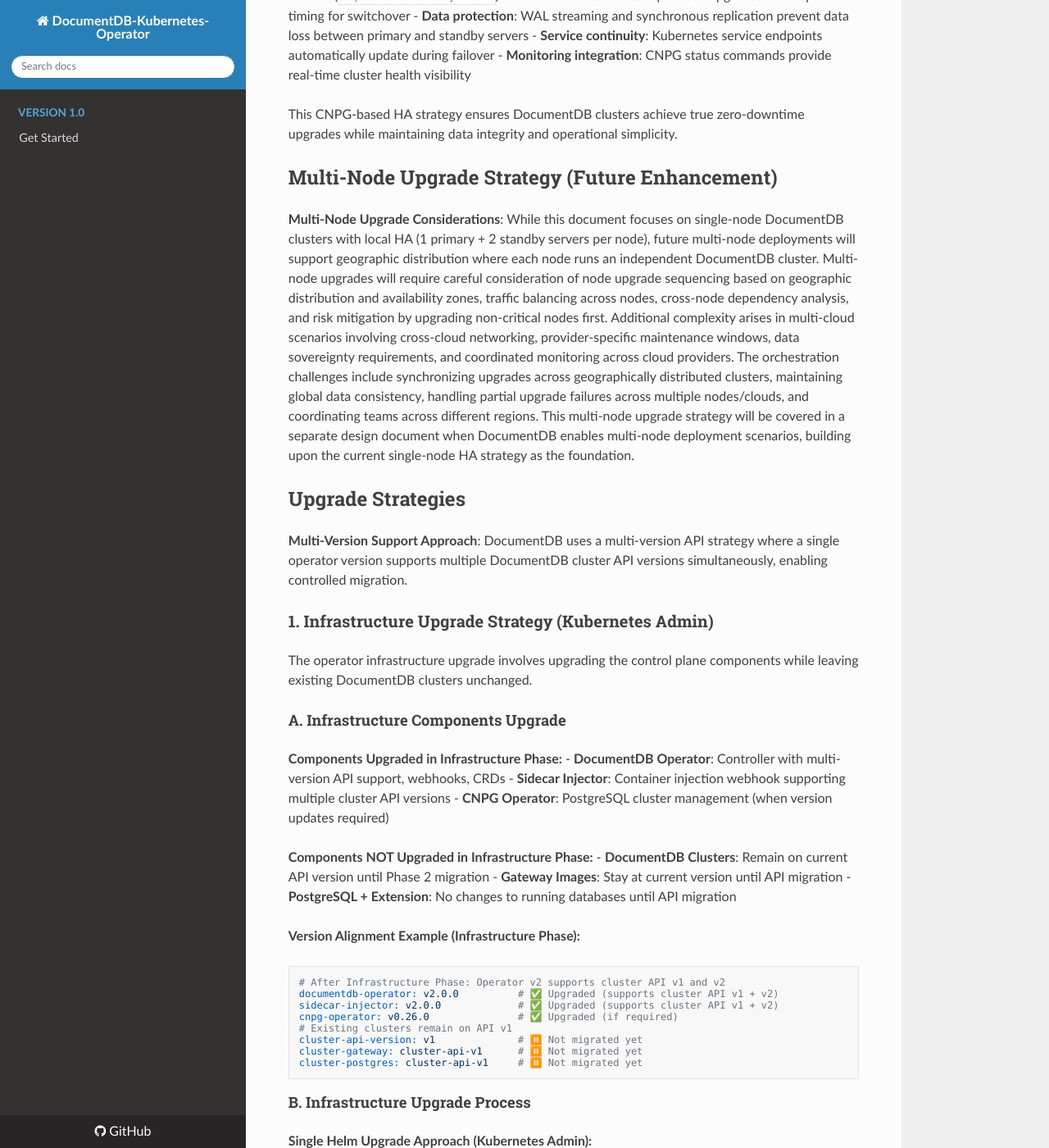
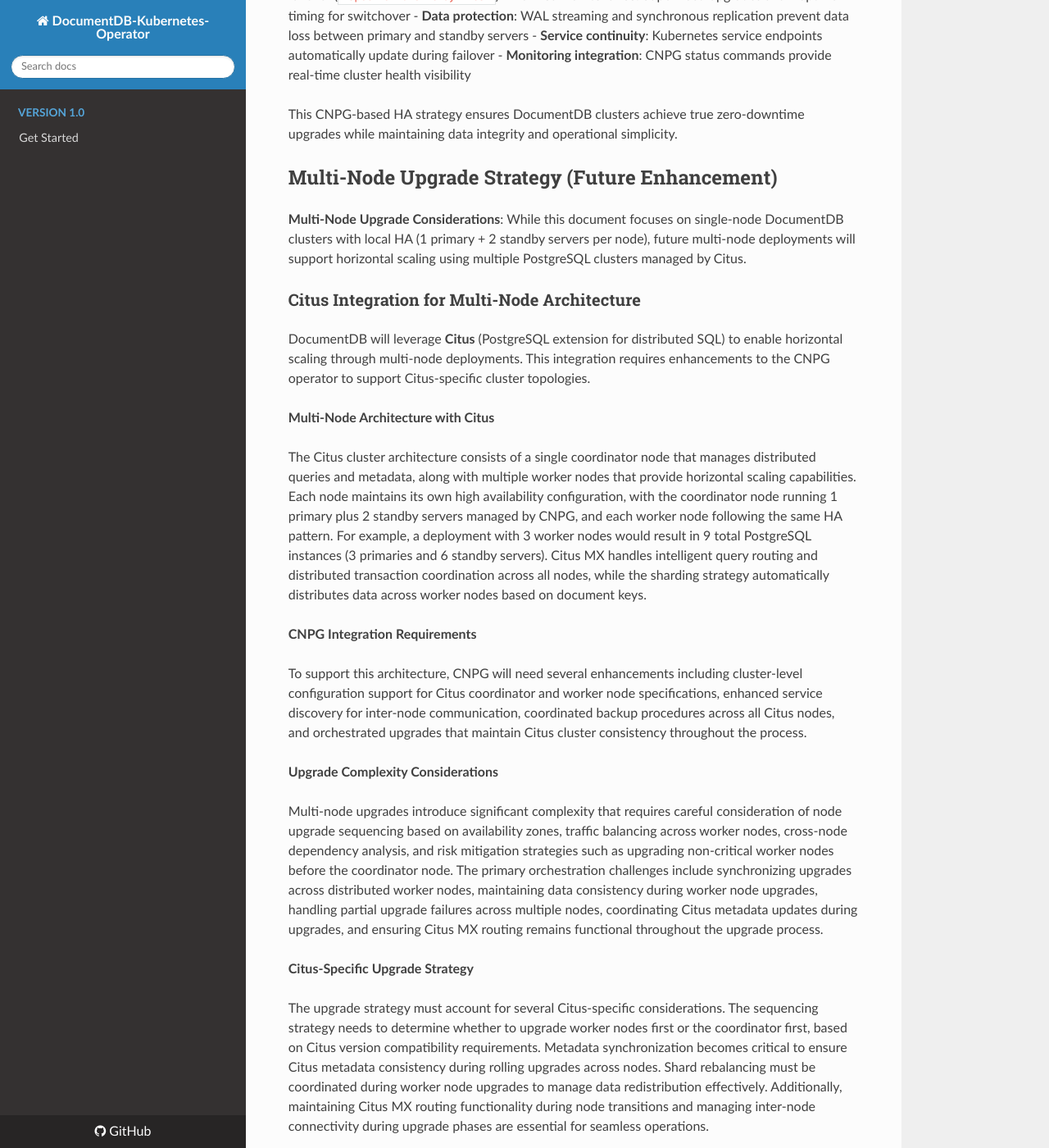
Before and after one commit to microsoft/documentdb-kubernetes-operator, an MkDocs documentation site: the page built from docs/designs/upgrade-design/upgrade-design-doc.md, in a window 1280 px wide and 1400 px high, scrolled down 9980 px. Shown: the whole window at 82% size. Built offline with MkDocs 1.6.1, drawn with Linux system fonts in a browser that asks for light colours; nearby versions of some CDN libraries; some of the changed text lies outside the part shown.

Commit message:
Modify multi-node and multi-region section
Signed-off-by: Rayhan Hossain <rhossain@microsoft.com>

```diff
--- a/docs/designs/upgrade-design/upgrade-design-doc.md
+++ b/docs/designs/upgrade-design/upgrade-design-doc.md
@@ -347,7 +347,34 @@
 
 ## Multi-Node Upgrade Strategy (Future Enhancement)
 
-**Multi-Node Upgrade Considerations**: While this document focuses on single-node DocumentDB clusters with local HA (1 primary + 2 standby servers per node), future multi-node deployments will support geographic distribution where each node runs an independent DocumentDB cluster. Multi-node upgrades will require careful consideration of node upgrade sequencing based on geographic distribution and availability zones, traffic balancing across nodes, cross-node dependency analysis, and risk mitigation by upgrading non-critical nodes first. Additional complexity arises in multi-cloud scenarios involving cross-cloud networking, provider-specific maintenance windows, data sovereignty requirements, and coordinated monitoring across cloud providers. The orchestration challenges include synchronizing upgrades across geographically distributed clusters, maintaining global data consistency, handling partial upgrade failures across multiple nodes/clouds, and coordinating teams across different regions. This multi-node upgrade strategy will be covered in a separate design document when DocumentDB enables multi-node deployment scenarios, building upon the current single-node HA strategy as the foundation.
+**Multi-Node Upgrade Considerations**: While this document focuses on single-node DocumentDB clusters with local HA (1 primary + 2 standby servers per node), future multi-node deployments will support horizontal scaling using multiple PostgreSQL clusters managed by Citus.
+
+### Citus Integration for Multi-Node Architecture
+
+DocumentDB will leverage **Citus** (PostgreSQL extension for distributed SQL) to enable horizontal scaling through multi-node deployments. This integration requires enhancements to the CNPG operator to support Citus-specific cluster topologies.
+
+**Multi-Node Architecture with Citus**
+
+The Citus cluster architecture consists of a single coordinator node that manages distributed queries and metadata, along with multiple worker nodes that provide horizontal scaling capabilities. Each node maintains its own high availability configuration, with the coordinator node running 1 primary plus 2 standby servers managed by CNPG, and each worker node following the same HA pattern. For example, a deployment with 3 worker nodes would result in 9 total PostgreSQL instances (3 primaries and 6 standby servers). Citus MX handles intelligent query routing and distributed transaction coordination across all nodes, while the sharding strategy automatically distributes data across worker nodes based on document keys.
+
+**CNPG Integration Requirements**
+
+To support this architecture, CNPG will need several enhancements including cluster-level configuration support for Citus coordinator and worker node specifications, enhanced service discovery for inter-node communication, coordinated backup procedures across all Citus nodes, and orchestrated upgrades that maintain Citus cluster consistency throughout the process.
+
+**Upgrade Complexity Considerations**
+
+Multi-node upgrades introduce significant complexity that requires careful consideration of node upgrade sequencing based on availability zones, traffic balancing across worker nodes, cross-node dependency analysis, and risk mitigation strategies such as upgrading non-critical worker nodes before the coordinator node. The primary orchestration challenges include synchronizing upgrades across distributed worker nodes, maintaining data consistency during worker node upgrades, handling partial upgrade failures across multiple nodes, coordinating Citus metadata updates during upgrades, and ensuring Citus MX routing remains functional throughout the upgrade process.
+
+**Citus-Specific Upgrade Strategy**
+
+The upgrade strategy must account for several Citus-specific considerations. The sequencing strategy needs to determine whether to upgrade worker nodes first or the coordinator first, based on Citus version compatibility requirements. Metadata synchronization becomes critical to ensure Citus metadata consistency during rolling upgrades across nodes. Shard rebalancing must be coordinated during worker node upgrades to manage data redistribution effectively. Additionally, maintaining Citus MX routing functionality during node transitions and managing inter-node connectivity during upgrade phases are essential for seamless operations.
+
+
+This multi-node upgrade strategy will be covered in a separate design document when DocumentDB enables multi-node deployment scenarios, building upon the current single-node HA strategy as the foundation.
+
+## Multi-Region Upgrade Strategy (Future Enhancement)
+
+**Multi-Region Upgrade Considerations**: While multi-node deployments focus on horizontal scaling within a single location, future multi-region deployments will address geographic distribution challenges across different regions, clouds, or data centers using a primary-replica region architecture. Multi-region upgrades introduce additional complexity including cross-region network latency considerations, provider-specific maintenance windows, data sovereignty and compliance requirements, regional disaster recovery coordination, and potential split-brain scenarios during network partitions between regions. The orchestration strategy will need to account for replica-first upgrade sequencing (upgrading replica regions before the primary region), cross-region data consistency validation between primary and replica regions, region-specific rollback procedures, and coordinated monitoring across geographically distributed infrastructure. This multi-region upgrade strategy will be addressed in a dedicated design document when DocumentDB expands beyond single-region deployments.
 
 ## Upgrade Strategies
 
```
